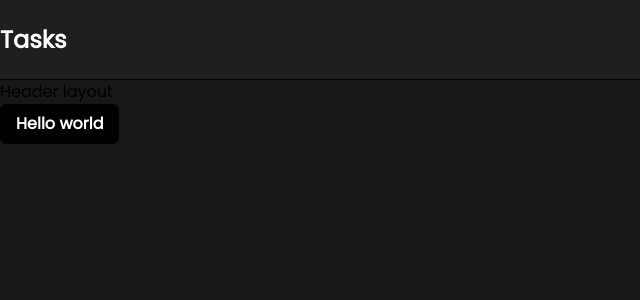
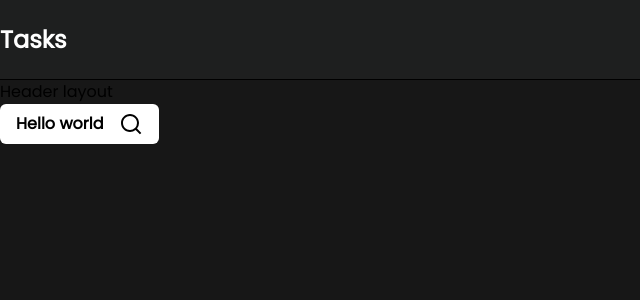
Before and after one commit to InakiCarcereny/task-manager-prisma, a Next.js app: page / in a window 1280 px wide. Shown: the top 300 px of the page, without its empty margins (0-640 px from the left). Built offline with nearby package versions, Linux system fonts and the light colour scheme.

Commit message:
Refactor Button component to include icon support and update default styles for better alignment and spacing. Add Search icon

```diff
--- a/src/app/components/ui/Button.tsx
+++ b/src/app/components/ui/Button.tsx
@@ -2,7 +2,9 @@ import { cn } from '@/utils/cn';
 import { cva } from 'class-variance-authority';
 import { JSX } from 'react';
 
-const buttonVariants = cva('px-4 py-2 rounded-md font-semibold', {
+const buttonVariants = cva(
+  'flex items-center rounded-md font-semibold gap-4 px-4 py-2',
+  {
     variants: {
       variant: {
         primary: 'bg-black text-white',
@@ -12,7 +14,8 @@ const buttonVariants = cva('px-4 py-2 rounded-md font-semibold', {
     defaultVariants: {
       variant: 'primary',
     },
-});
+  },
+);
 
 type ButtonProps = React.ButtonHTMLAttributes<HTMLButtonElement> & {
   variant?: 'primary' | 'secondary';
@@ -31,7 +34,7 @@ export function Button({
     <button {...props} className={cn(buttonVariants({ variant }), className)}>
       {children}
 
-      {icon ? icon : null}
+      {icon && <span>{icon}</span>}
     </button>
   );
 }
--- /dev/null
+++ b/src/app/icons/Search.tsx
@@ -0,0 +1,19 @@
+import React from 'react';
+import type { JSX, SVGProps } from 'react';
+
+export function Search(props: SVGProps<SVGSVGElement>): JSX.Element {
+  return (
+    <svg
+      xmlns='http://www.w3.org/2000/svg'
+      width={24}
+      height={24}
+      viewBox='0 0 24 24'
+      {...props}
+    >
+      <path
+        fill='currentColor'
+        d='m18.031 16.617l4.283 4.282l-1.415 1.415l-4.282-4.283A8.96 8.96 0 0 1 11 20c-4.968 0-9-4.032-9-9s4.032-9 9-9s9 4.032 9 9a8.96 8.96 0 0 1-1.969 5.617m-2.006-.742A6.98 6.98 0 0 0 18 11c0-3.867-3.133-7-7-7s-7 3.133-7 7s3.133 7 7 7a6.98 6.98 0 0 0 4.875-1.975z'
+      ></path>
+    </svg>
+  );
+}
--- a/src/app/page.tsx
+++ b/src/app/page.tsx
@@ -2,6 +2,7 @@ import { Header } from '@/components/Header';
 import { Button } from '@/components/ui/Button';
 import { JSX } from 'react';
 import { HeaderLayout } from '@/layouts/header-layout';
+import { Search } from '@/icons/Search';
 
 export default function Home(): JSX.Element {
   return (
@@ -9,7 +10,9 @@ export default function Home(): JSX.Element {
       <Header />
 
       <HeaderLayout>
-        <Button>Hello world</Button>
+        <Button variant='secondary' icon={<Search />}>
+          Hello world
+        </Button>
       </HeaderLayout>
     </>
   );
```
Lines whose indentation alone changed are shown as unchanged.
